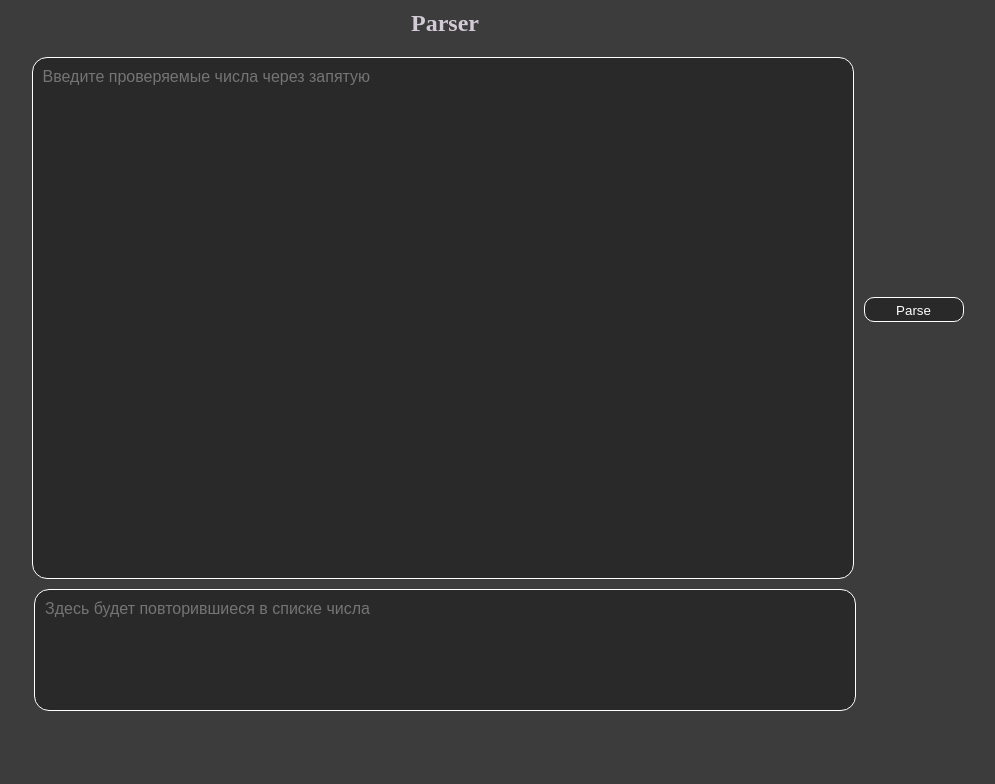
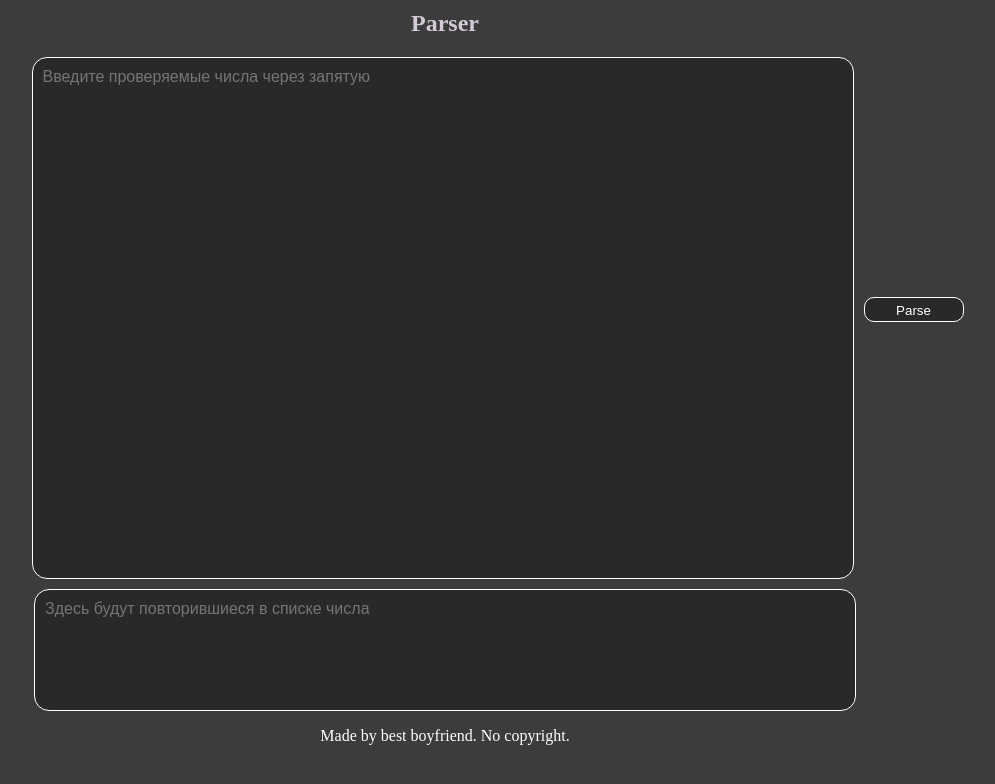
Before and after one commit to Hydra715/CustomParser, a plain HTML site: page index.html in a window 1280 px wide. Shown: the whole page, without its empty margins (195-1190 px from the left). Drawn offline with Linux system fonts and the light colour scheme.

Commit message:
My short commits into

```diff
--- a/index.html
+++ b/index.html
@@ -15,11 +15,11 @@
 				<input type="button" id='button' class='button' value=' Parse '> </input>
 			</div>
 			<div class='outputText'>
-				<textarea class="output" placeholder = "Здесь будет повторившиеся в списке числа"></textarea>
+				<textarea class="output" placeholder = "Здесь будут повторившиеся в списке числа"></textarea>
 			</div>
 		</div>
 	</div>
-
+	<footer> <p>Made by best boyfriend. No copyright.</p> </footer>
 	<script src="main.js"></script>
 </body>
 </html>
--- a/style.css
+++ b/style.css
@@ -22,6 +22,12 @@ h2{
 	display: flex;
 	justify-content:center;
 	color: #d3cad7
+}
+
+footer {
+	text-align:center;
+	color:white;
+	font-family:initial
 }
 
 .inputText{
```
